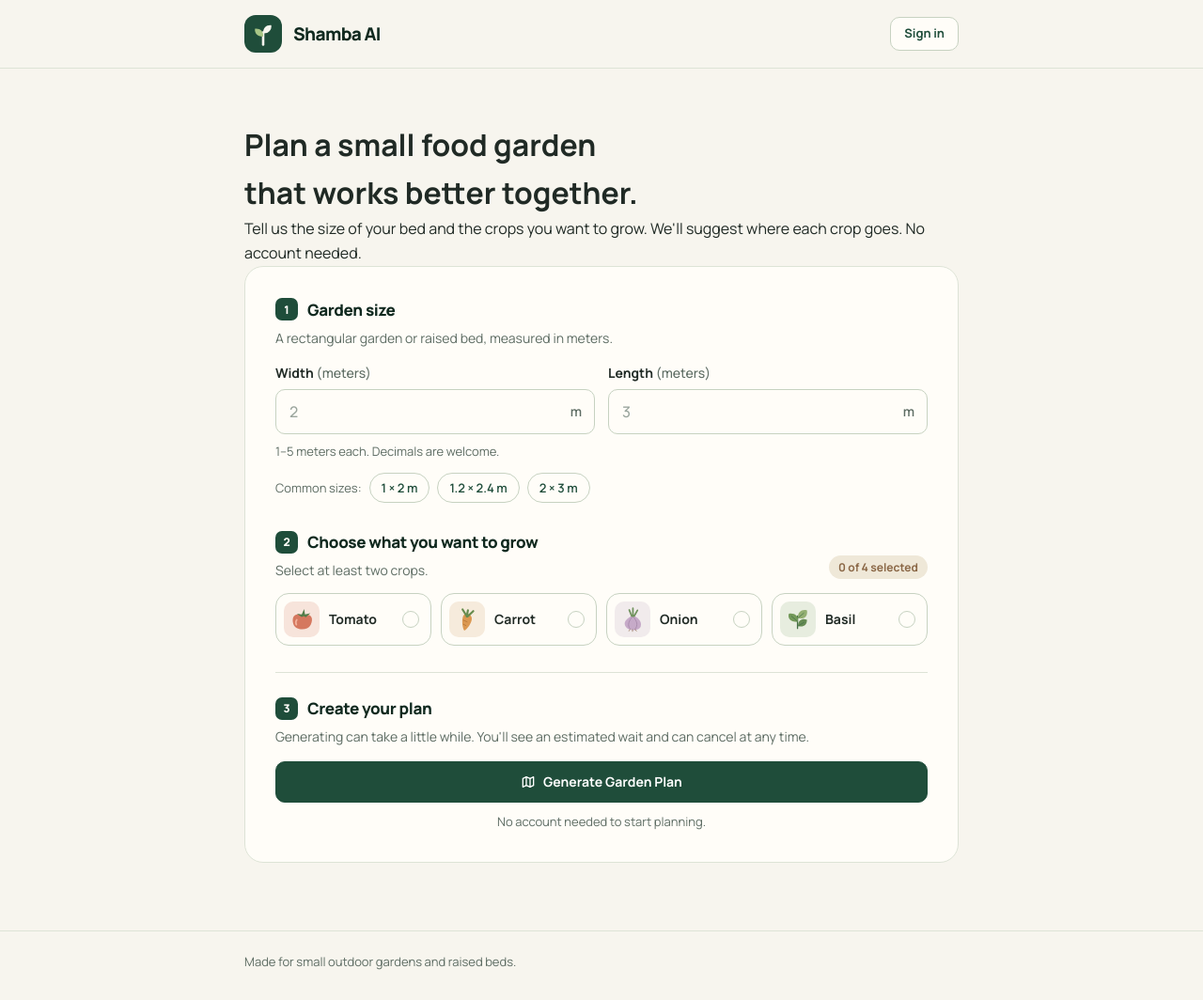
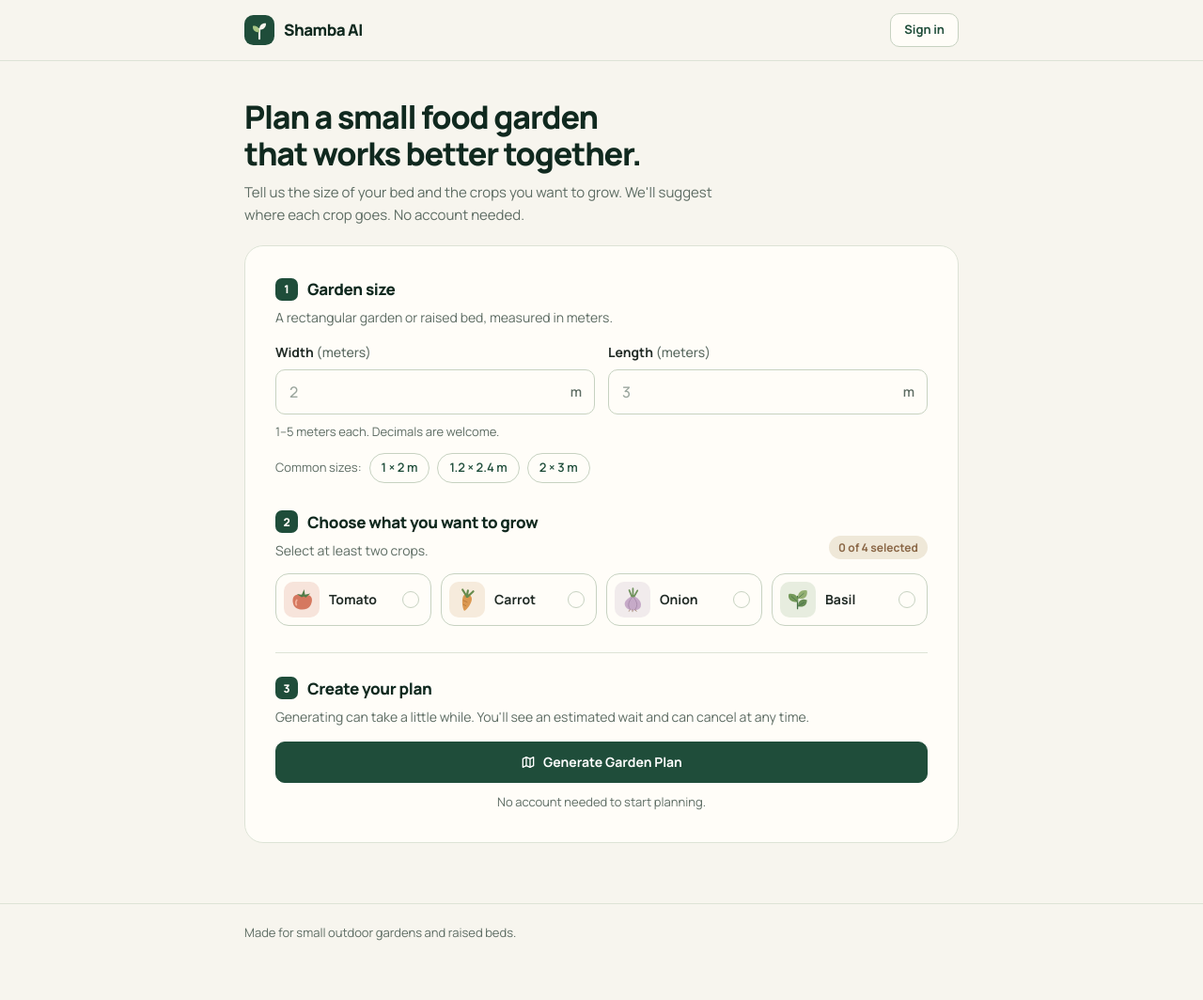
Before and after one commit to kajugadaniels/shamba-ai, a Next.js app: page / in a window 1280 px wide. Shown: the whole page at 94% size. After the commit the page ends 1031 px from the top, so only its background shows below. Built offline with nearby package versions, Linux system fonts and the light colour scheme; no server answers.

Commit message:
style(workspace): align top bar, page and footer to one column

```diff
--- a/src/components/GardenWorkspace.module.css
+++ b/src/components/GardenWorkspace.module.css
@@ -1,64 +1,45 @@
 .shell { min-height: 100dvh; display: flex; flex-direction: column; }
 
-/* Top bar */
-.topbar { position: sticky; top: 0; z-index: 20; background: var(--cream); border-bottom: 1.5px solid var(--border); }
-.topbarInner { width: min(100% - 32px, var(--page-width)); height: 72px; margin: 0 auto; display: flex; align-items: center; justify-content: space-between; gap: 16px; }
-.brand { display: inline-flex; align-items: center; gap: 12px; color: var(--forest-ink); font-size: 19px; font-weight: 800; letter-spacing: -.035em; }
-.brandMark { width: 40px; height: 40px; flex-shrink: 0; }
-.account { display: flex; align-items: center; gap: 10px; }
+/* Top bar: same width as the page column so edges line up. */
+.topbar { position: sticky; top: 0; z-index: 20; background: var(--cream); border-bottom: 1px solid var(--border); }
+.topbarInner { width: min(100% - 32px, var(--page-width)); height: 64px; margin: 0 auto; display: flex; align-items: center; justify-content: space-between; gap: 16px; }
+.brand { display: inline-flex; align-items: center; gap: 10px; color: var(--forest-ink); font-size: 17px; font-weight: 800; letter-spacing: -.03em; }
+.brandMark { width: 32px; height: 32px; flex-shrink: 0; }
+.account { display: flex; align-items: center; }
 
-/* Page */
-.workspace { flex: 1; width: min(100% - 32px, var(--page-width)); margin: 0 auto; padding: clamp(28px, 5vw, 56px) 0 72px; }
-.view { display: grid; gap: 0; }
-.workspace[data-view="identify"] .view, .workspace[data-view="detail"] .view { max-width: 980px; margin-inline: auto; }
-
-/* Planner: hero beside the form on wide screens */
-.planner { display: grid; gap: 36px; align-items: start; }
-@media (min-width: 1024px) { .planner { grid-template-columns: minmax(0, 1fr) minmax(0, 560px); gap: 56px; } }
-.hero { min-width: 0; }
-.hero:focus { outline: none; }
-.hero > * { animation: rise 760ms var(--ease-out) both; }
-.hero > :nth-child(2) { animation-delay: 70ms; }
-.hero > :nth-child(3) { animation-delay: 140ms; }
-.hero > :nth-child(4) { animation-delay: 210ms; }
-.hero > :nth-child(5) { animation-delay: 280ms; }
-.formColumn { min-width: 0; animation: rise 760ms 180ms var(--ease-out) both; }
-.eyebrow { display: inline-flex; align-items: center; gap: 8px; padding: 6px 14px 6px 10px; border-radius: 999px; background: var(--leaf-soft); color: var(--forest); font-size: 13px; font-weight: 800; }
-.eyebrow svg { width: 16px; height: 16px; }
-.hero h1 { margin-top: 20px; font-size: clamp(38px, 5.6vw, 66px); line-height: 1.02; letter-spacing: -.05em; font-weight: 800; color: var(--forest-ink); }
-.highlight { background-image: linear-gradient(var(--sprout), var(--sprout)); background-repeat: no-repeat; background-position: 0 88%; background-size: 100% .32em; -webkit-box-decoration-break: clone; box-decoration-break: clone; animation: mark 900ms 520ms var(--ease-out) both; }
-.lead { margin-top: 18px; max-width: 36ch; font-size: clamp(17px, 1.7vw, 20px); line-height: 1.55; color: var(--muted); }
-.steps { display: grid; grid-template-columns: repeat(3, minmax(0, 1fr)); gap: 10px; margin-top: 28px; list-style: none; }
-.steps li { display: flex; align-items: flex-start; gap: 10px; padding: 14px; border-radius: var(--radius-md); background: var(--paper); border: 1.5px solid var(--border); min-width: 0; }
-.stepIcon { display: grid; place-items: center; width: 34px; height: 34px; flex-shrink: 0; border-radius: 10px; background: var(--forest); color: var(--paper); }
-.stepIcon svg { width: 18px; height: 18px; }
-.steps strong { display: block; font-size: 14px; font-weight: 800; letter-spacing: -.02em; color: var(--forest-ink); }
-.steps p { font-size: 12px; line-height: 1.4; color: var(--muted); }
-.sceneWrap { margin-top: 24px; }
+/* Page column */
+.workspace { flex: 1; width: min(100% - 32px, var(--page-width)); margin: 0 auto; padding: 40px 0 64px; display: flex; flex-direction: column; gap: 20px; }
+.intro { animation: rise 500ms var(--ease-out) both; }
+.intro:focus { outline: none; }
+.intro h1 { font-size: clamp(26px, 4vw, 34px); line-height: 1.15; letter-spacing: -.035em; font-weight: 800; color: var(--forest-ink); }
+.intro p { margin-top: 10px; max-width: 58ch; font-size: 15px; line-height: 1.6; color: var(--muted); }
 
 /* Notices */
-.alert { display: flex; gap: 12px; padding: 16px 18px; margin-bottom: 20px; border-radius: var(--radius-md); border: 1.5px solid var(--error-line); background: var(--error-soft); color: var(--error); font-size: 14px; line-height: 1.6; }
-.alert > svg { width: 20px; height: 20px; flex-shrink: 0; margin-top: 2px; }
-.alert strong { font-size: 15px; }
+.alert { display: flex; gap: 12px; padding: 14px 16px; border-radius: var(--radius-md); border: 1px solid var(--error-line); background: var(--error-soft); color: var(--error); font-size: 14px; line-height: 1.55; }
+.alert > svg { width: 18px; height: 18px; flex-shrink: 0; margin-top: 2px; }
 .alert p { margin-top: 2px; overflow-wrap: anywhere; }
-.alert button { margin-top: 12px; }
-.retry { margin-bottom: 20px; }
-.editing { display: flex; align-items: center; gap: 12px 14px; flex-wrap: wrap; padding: 14px 14px 14px 18px; margin-bottom: 20px; border-radius: var(--radius-md); background: var(--leaf-soft); color: var(--forest); font-size: 14px; line-height: 1.5; }
-.editing > svg { width: 20px; height: 20px; flex-shrink: 0; }
-.editing p { flex: 1; min-width: 200px; }
+.alert button { margin-top: 10px; }
+.retry { display: flex; }
+.editing { display: flex; align-items: center; gap: 10px 12px; flex-wrap: wrap; padding: 12px 12px 12px 16px; border-radius: var(--radius-md); background: var(--leaf-soft); color: var(--forest); font-size: 14px; line-height: 1.5; }
+.editing > svg { width: 18px; height: 18px; flex-shrink: 0; }
+.editing p { flex: 1; min-width: 220px; }
+
+/* Placeholder while the saved garden loads; the status pill carries the message. */
+.skeleton { display: grid; gap: 12px; padding: 28px; border-radius: var(--radius-lg); border: 1px solid var(--border); background: var(--paper); }
+.skeleton span { display: block; height: 14px; border-radius: 6px; background: var(--sand); animation: pulse 1.4s ease-in-out infinite alternate; }
+.skeleton span:nth-child(1) { width: 30%; height: 22px; }
+.skeleton span:nth-child(2) { width: 55%; }
+.skeleton span:nth-child(3) { width: 42%; }
+.skeleton span:nth-child(4) { height: 260px; margin-top: 12px; border-radius: var(--radius-md); }
 
 /* Footer */
-.footer { border-top: 1.5px solid var(--border); }
-.footerInner { width: min(100% - 32px, var(--page-width)); margin: 0 auto; padding: 22px 0 30px; display: flex; align-items: center; gap: 10px; color: var(--muted); font-size: 13px; }
-.footerMark { width: 26px; height: 26px; flex-shrink: 0; }
+.footer { border-top: 1px solid var(--border); }
+.footerInner { width: min(100% - 32px, var(--page-width)); margin: 0 auto; padding: 20px 0 28px; color: var(--muted); font-size: 13px; }
 
-@keyframes rise { from { opacity: 0; transform: translateY(18px); } }
-@keyframes mark { from { background-size: 0% .32em; } }
-
-@media (max-width: 759px) { .sceneWrap { display: none; } }
+@keyframes rise { from { opacity: 0; transform: translateY(10px); } }
+@keyframes pulse { to { opacity: .5; } }
 @media (max-width: 540px) {
-  .topbarInner { height: 64px; }
-  .brandMark { width: 36px; height: 36px; }
-  .steps { display: none; }
+  .topbarInner { height: 56px; }
+  .workspace { padding-top: 28px; }
   .editing > button { width: 100%; }
 }
```
